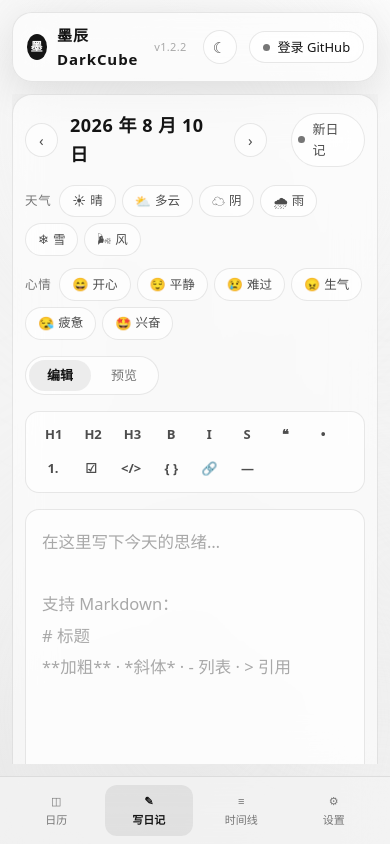
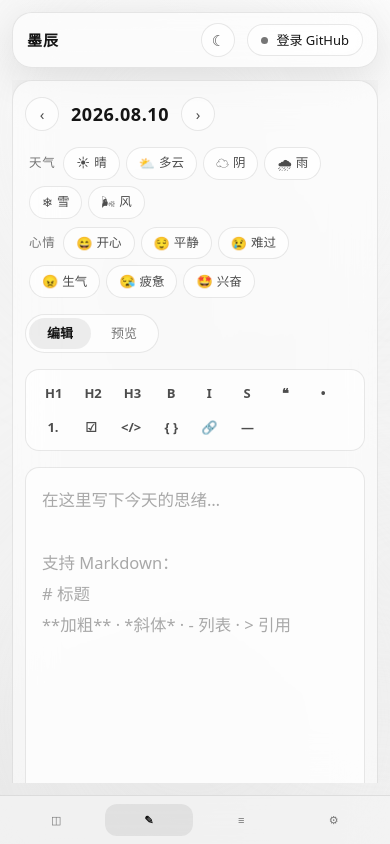
Before and after one commit to sinsine/DarkCube, a React (Vite) app: page / in a window 390 px wide. Both pictures are taken after a click on the button "10". Built offline with nearby package versions, Linux system fonts and the light colour scheme.

Commit message:
竖屏适配：导航仅图标/品牌简写/仅头像/状态栏安全区/日期简写/天气心情成行 + 免责声明弹窗

```diff
--- a/src/core/date.ts
+++ b/src/core/date.ts
@@ -19,6 +19,11 @@ export function weekdayCN(dateStr: string): string {
   const [y, m, d] = dateStr.split('-').map(Number)
   const w = new Date(y, m - 1, d).getDay()
   return `周${'日一二三四五六'[w]}`
+}
+
+/** YYYY-MM-DD → 「2025.01.15」（竖屏简写） */
+export function formatDateDot(dateStr: string): string {
+  return dateStr.replace(/-/g, '.')
 }
 
 /** 月历标题 */
--- a/src/styles/app.css
+++ b/src/styles/app.css
@@ -130,6 +130,9 @@
   font-size: 12px;
   font-weight: 700;
   box-shadow: 0 0 18px rgba(255, 255, 255, 0.25);
+}
+.brand__name--short {
+  display: none;
 }
 .brand__version {
   font-size: 11px;
@@ -300,6 +303,13 @@
   font-size: 18px;
   font-weight: 600;
   letter-spacing: 0.03em;
+}
+.editor__date-short {
+  display: none;
+  font-size: 18px;
+  font-weight: 600;
+  letter-spacing: 0.03em;
+  font-variant-numeric: tabular-nums;
 }
 .editor__body {
   min-height: 420px;
@@ -806,6 +816,67 @@
     filter: blur(60px);
     opacity: 0.4;
   }
+  /* ---- 竖屏适配 ---- */
+
+  /* 顶栏避开手机状态栏（APK 通知栏不重叠） */
+  .app-shell {
+    padding-top: calc(var(--sp-3) + env(safe-area-inset-top));
+  }
+
+  /* 品牌：只显示「墨辰」，隐藏图标与版本号 */
+  .brand__logo,
+  .brand__name--full,
+  .brand__version {
+    display: none;
+  }
+  .brand__name--short {
+    display: inline;
+  }
+
+  /* 登录后仅显示头像 */
+  .chip {
+    padding: 4px;
+  }
+  .chip__text {
+    display: none;
+  }
+
+  /* 底部导航仅图标 */
+  .bottomnav__label {
+    display: none;
+  }
+  .bottomnav__item {
+    gap: 0;
+  }
+
+  /* 编辑器日期简写 YYYY.MM.DD，隐藏状态胶囊 */
+  .editor__date-text {
+    display: none;
+  }
+  .editor__date-short {
+    display: inline;
+  }
+  .editor__status-chip {
+    display: none;
+  }
+
+  /* 天气 / 心情：各占一行并缩进 */
+  .editor__meta-row {
+    flex-direction: column;
+    gap: 8px;
+  }
+  .editor__meta-row .meta-group {
+    padding-left: 4px;
+  }
+
+  /* 日历导航紧凑（5 个按钮） */
+  .calendar__nav {
+    gap: 3px;
+  }
+  .calendar__nav .icon-btn {
+    width: 30px;
+    height: 30px;
+  }
   /* 时间线移动端：日期与内容上下排列，隐藏轴线 */
   .timeline-item {
     flex-direction: column;
--- /dev/null
+++ b/src/ui/components/DisclaimerDialog.tsx
@@ -0,0 +1,39 @@
+import disclaimerMd from '../../../docs/disclaimer.md?raw'
+import { renderMarkdown } from '../../core/markdown'
+
+interface DisclaimerDialogProps {
+  open: boolean
+  onClose: () => void
+}
+
+/** 免责声明弹窗（内容来自 docs/disclaimer.md） */
+export function DisclaimerDialog({ open, onClose }: DisclaimerDialogProps) {
+  if (!open) return null
+  return (
+    <div className="dialog-mask" onClick={onClose} role="presentation">
+      <div
+        className="dialog glass-panel tutorial-dialog"
+        role="dialog"
+        aria-modal="true"
+        aria-label="免责声明"
+        onClick={(e) => e.stopPropagation()}
+      >
+        <div className="dialog__head">
+          <div>
+            <div className="dialog__title">免责声明</div>
+            <div style={{ fontSize: 12.5, color: 'var(--ink-2)', marginTop: 2 }}>
+              请仔细阅读
+            </div>
+          </div>
+          <button className="dialog__close" onClick={onClose} aria-label="关闭">
+            ×
+          </button>
+        </div>
+        <div
+          className="tutorial-body md-body"
+          dangerouslySetInnerHTML={{ __html: renderMarkdown(disclaimerMd) }}
+        />
+      </div>
+    </div>
+  )
+}
--- a/src/ui/components/TopBar.tsx
+++ b/src/ui/components/TopBar.tsx
@@ -33,7 +33,8 @@ export function TopBar({
     <header className="glass-panel topbar">
       <div className="brand">
         <span className="brand__logo">墨</span>
-        <span>墨辰DarkCube</span>
+        <span className="brand__name brand__name--full">墨辰DarkCube</span>
+        <span className="brand__name brand__name--short">墨辰</span>
         <span className="brand__version">v{version}</span>
       </div>
 
@@ -68,7 +69,7 @@ export function TopBar({
             ) : (
               <span className="chip__dot chip__dot--on" />
             )}
-            <span>
+            <span className="chip__text">
               {settings.userLogin} · {settings.repo}
             </span>
           </button>
@@ -107,7 +108,7 @@ export function BottomNav({ view, onNavigate, onWrite }: BottomNavProps) {
           onClick={() => (item.id === 'editor' ? onWrite() : onNavigate(item.id))}
         >
           <span aria-hidden="true">{item.glyph}</span>
-          <span>{item.label}</span>
+          <span className="bottomnav__label">{item.label}</span>
         </button>
       ))}
     </nav>
--- a/src/ui/views/EditorView.tsx
+++ b/src/ui/views/EditorView.tsx
@@ -1,6 +1,6 @@
 import { useEffect, useRef, useState } from 'react'
 import type { DiaryEntry } from '../../core/types'
-import { formatDateCN, pad2 } from '../../core/date'
+import { formatDateCN, formatDateDot, pad2 } from '../../core/date'
 import { countWords, deriveTitle, renderMarkdown, transformMarkdown, type MdOp } from '../../core/markdown'
 import { db } from '../../core/db'
 import { MOOD_OPTIONS, WEATHER_OPTIONS } from '../../core/meta'
@@ -130,17 +130,18 @@ export function EditorView({ date, entry, onChangeDate, onEntrySaved }: EditorVi
             ‹
           </button>
           <span className="editor__date-text">{formatDateCN(date)}</span>
+          <span className="editor__date-short">{formatDateDot(date)}</span>
           <button className="icon-btn" onClick={() => shift(1)} aria-label="后一天">
             ›
           </button>
           <span style={{ flex: 1 }} />
           {entry ? (
-            <span className="chip">
+            <span className="chip editor__status-chip">
               <span className="chip__dot chip__dot--on" />
               已有日记
             </span>
           ) : (
-            <span className="chip">
+            <span className="chip editor__status-chip">
               <span className="chip__dot" />
               新日记
             </span>
--- a/src/ui/views/SettingsView.tsx
+++ b/src/ui/views/SettingsView.tsx
@@ -4,6 +4,7 @@ import { todayStr } from '../../core/date'
 import { db } from '../../core/db'
 import { RELEASES_URL, checkLatestRelease, isNewer, type ReleaseInfo } from '../../core/update'
 import { version } from '../../../package.json'
+import { DisclaimerDialog } from '../components/DisclaimerDialog'
 
 interface SettingsViewProps {
   settings: GitHubSettings | null
@@ -73,6 +74,7 @@ export function SettingsView({
   onToggleTheme
 }: SettingsViewProps) {
   const [release, setRelease] = useState<ReleaseInfo | null>(null)
+  const [disclaimerOpen, setDisclaimerOpen] = useState(false)
 
   // 进入设置页时检查一次最新版本
   useEffect(() => {
@@ -233,15 +235,19 @@ export function SettingsView({
               最新 Releases ↗
             </a>
           </div>
+          <div style={{ display: 'flex', flexWrap: 'wrap', gap: 10, alignItems: 'center' }}>
             <a
               className="link"
               href="https://space.bilibili.com/518517303"
               target="_blank"
               rel="noreferrer"
-            style={{ alignSelf: 'flex-start' }}
             >
-            作者 B 站主页（墨辰）↗
+              作者 B 站主页 ↗
             </a>
+            <button className="btn btn--sm" onClick={() => setDisclaimerOpen(true)}>
+              📄 免责声明
+            </button>
+          </div>
           {canInstall && (
             <button className="btn btn--primary btn--block" onClick={onInstall}>
               安装应用到桌面 / 主屏幕
@@ -249,6 +255,8 @@ export function SettingsView({
           )}
         </section>
       </div>
+
+      <DisclaimerDialog open={disclaimerOpen} onClose={() => setDisclaimerOpen(false)} />
     </div>
   )
 }
```
Also changed, not shown: 1 other file (tests, documents, lock files or other folders). Lines whose indentation alone changed are shown as unchanged.
